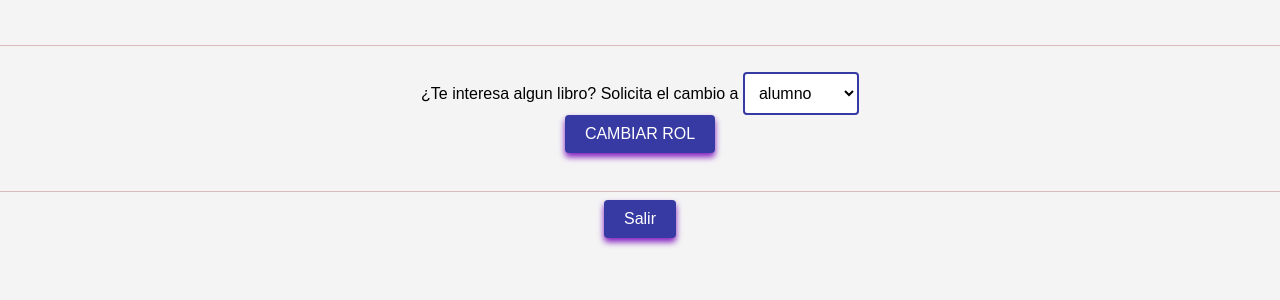
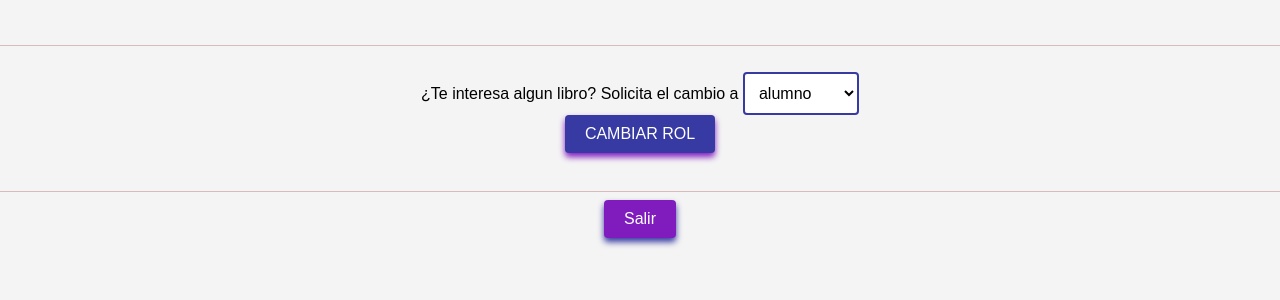
Before and after one commit to larcol01/bibliotecaUniversitario, a PHP site: page /previsualizacion.php in a window 1280 px wide. Shown: the part 269-569 px from the top of the page. Run offline with PHP 8.4, Linux system fonts and the light colour scheme; the visitor is signed in with stand-in values (Sample User, id 1); data that the repository does not hold is empty.

Commit message:
previsualizacion nuevo

```diff
--- a/gestionMenu.php
+++ b/gestionMenu.php
@@ -21,7 +21,7 @@ and open the template in the editor.
         $conexion =  getConnexion();
 
         /* SI HAY UN USUARIO LOGEADO ENTRA */
-        if (isset($_SESSION['usuario']) && isset($_SESSION['rol']) == 'vendedor') {
+        if (isset($_SESSION['usuario']) && isset($_SESSION['rol']) == 'administrador') {
 
             /* Si se ha enviado algo desde el menu entra en este if */
             if (isset($_REQUEST['enviar'])) {
@@ -33,7 +33,7 @@ and open the template in the editor.
             /* Este if evalua que se haya seleccionado algo en el menu, si es que si entra */
             if (isset($_SESSION['opcionMenu'])) {
 
-//ROL VENDEDOR (ADMIN)
+//ROL ADMINISTRADOR
 //OPCION VER SOLICITUDES
                 /* Si el boton pulsado es ver solicitudes entra */
                 if ($_SESSION['opcionMenu'] == 'VerSolicitudes') {
--- a/previsualizacion.php
+++ b/previsualizacion.php
@@ -81,6 +81,27 @@ session_start();
             transform: translateY(1px);
             box-shadow: none;
         }
+
+        .boton_salir{
+            background-color: #801cbe;
+            color: white;
+            padding: 10px 20px;
+            border: none;
+            border-radius: 4px;
+            font-size: 16px;
+            cursor: pointer;
+            transition: background-color 0.3s, transform 0.2s;
+            box-shadow: 0 4px 6px rgb(55, 58, 162);
+        }
+        .boton_salir:hover {
+            background-color: rgb(55, 58, 162);
+            transform: translateY(-2px);
+        }
+        .boton_salir:active{
+            background-color: #801cbe;
+            transform: translateY(1px);
+            box-shadow: none;
+        }
         .select_rol{
             padding: 10px;
             font-size: 16px;
@@ -107,6 +128,7 @@ session_start();
 
         }
     </style>
+
     </head>
     <body>
        <?php
@@ -192,7 +214,7 @@ session_start();
             <hr>
             <form name="form" action="login.php" method="POST">
 
-                <input type="submit" name="salir" value="Salir" class="boton" />
+                <input type="submit" name="salir" value="Salir" class="boton_salir" />
 
             </form><br>
 
```
